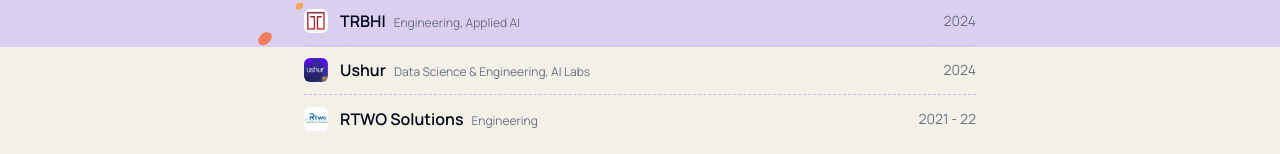
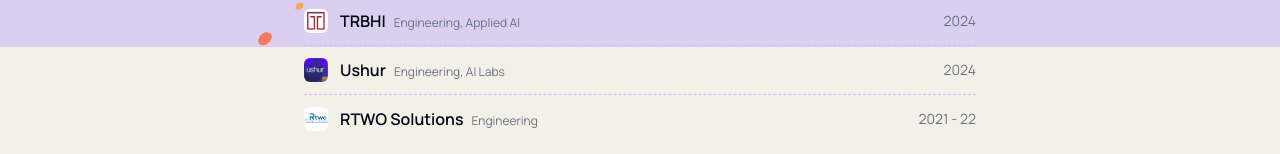
Before and after one commit to VishnuK1947/vishnukadaba.dev, a React (Vite) app: page / in a window 1280 px wide. Shown: the part 753-907 px from the top of the page. Built offline with nearby package versions, Linux system fonts and the light colour scheme.

Commit message:
ushur to engineering

```diff
--- a/src/data/workExperience.ts
+++ b/src/data/workExperience.ts
@@ -37,7 +37,7 @@ export const workExperience: WorkExperienceItem[] = [
   },
   {
     company: 'Ushur',
-    role: 'Data Science & Engineering, AI Labs',
+    role: 'Engineering, AI Labs',
     period: '2024',
     logo: '/ushur.png',
     link: 'https://www.ushur.com/',
```
